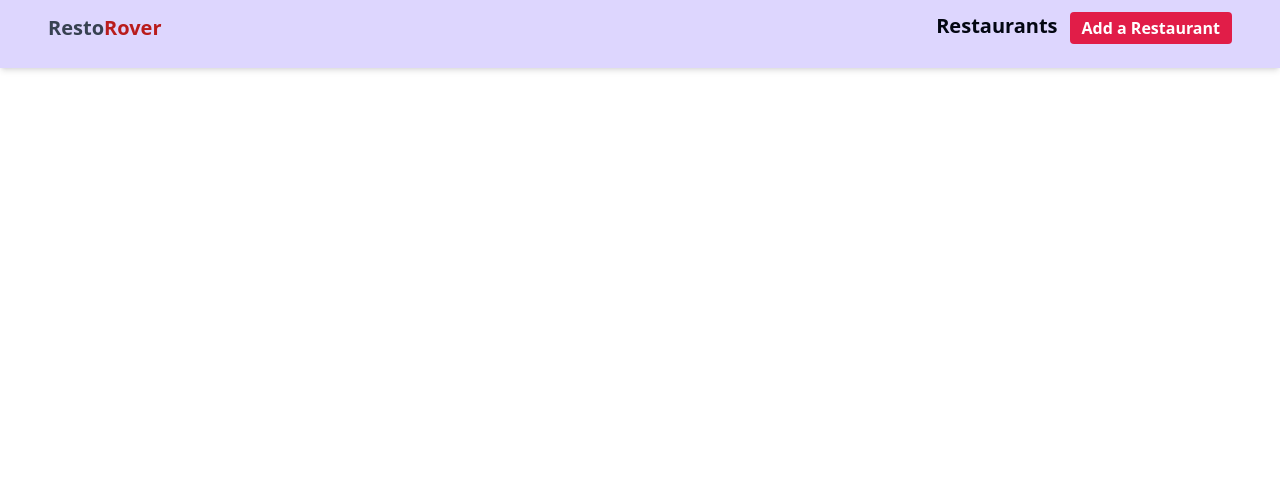
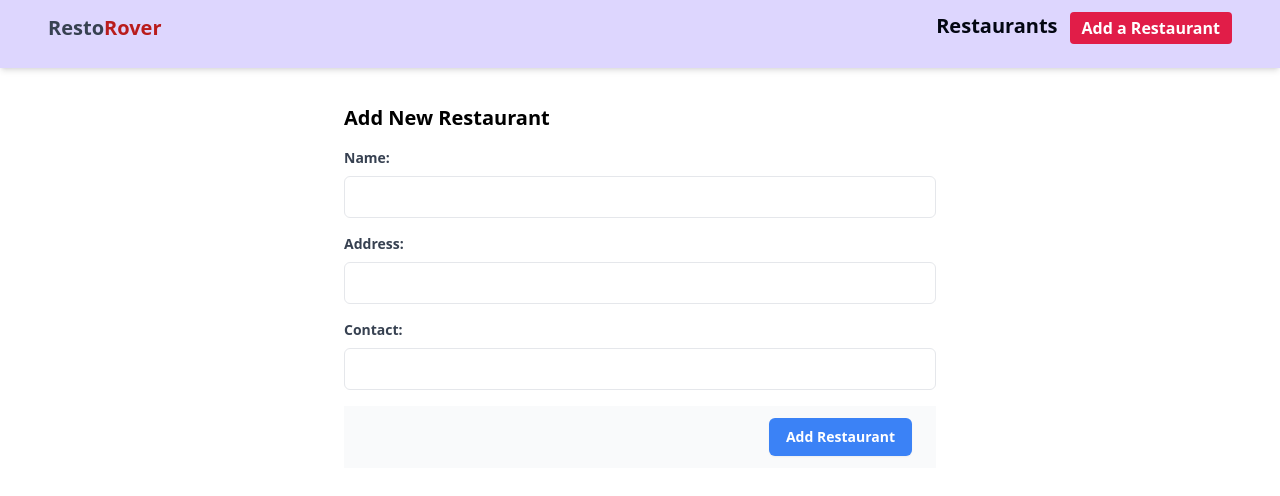
Before and after one commit to Luckyhudda/restaurant-listing, a React (Vite) app: page /add-restaurant in a window 1280 px wide. Shown: the top 496 px of the page. Built offline with nearby package versions, Linux system fonts and the light colour scheme.

Commit message:
add new Restaurant functionality

```diff
--- a/src/App.jsx
+++ b/src/App.jsx
@@ -3,6 +3,7 @@ import "./App.css";
 import HomePage from "./pages/HomePage";
 import Header from "./components/header/header";
 import RestaurantList from "./components/restaurants/restaurantList";
+import AddRestaurant from "./components/restaurants/addRestaurant";
 
 function App() {
   return (
@@ -11,6 +12,7 @@ function App() {
       <Routes>
         <Route path="/" element={<HomePage />} />
         <Route path="/restaurant-list" element={<RestaurantList/>} />
+        <Route path="/add-restaurant" element={<AddRestaurant/>} />
       </Routes>
     </>
   );
--- a/src/components/header/Header.jsx
+++ b/src/components/header/Header.jsx
@@ -37,11 +37,16 @@ const Header = () => {
         <div className="flex   justify-center flex-col items-center gap-2 pb-3">
           <Link
             to={"restaurant-list"}
+            onClick={() => setIsToggle(false)}
             className="text-gray-950 inline-block sm:hidden  font-semibold text-xl "
           >
             Restaurants
           </Link>
-          <Link to={"/add-restaurant"} className=" font-semibold">
+          <Link
+            to={"/add-restaurant"}
+            className=" font-semibold"
+            onClick={() => setIsToggle(false)}
+          >
             <button className="inline-block sm:hidden  text-white px-3 py-1 rounded-[4px] bg-rose-600 ">
               Add a Restaurant
             </button>
--- /dev/null
+++ b/src/components/restaurants/AddRestaurant.jsx
@@ -0,0 +1,90 @@
+/* eslint-disable react/prop-types */
+import  { useState } from "react";
+import axios from "axios";
+import { useNavigate } from "react-router-dom";
+
+const AddRestaurant = () => {
+    const navigate = useNavigate();
+  const [newRestaurant, setNewRestaurant] = useState({
+    name: "",
+    address: "",
+    contact: "",
+  });
+
+  const handleInputChange = (e) => {
+    const { name, value } = e.target;
+    setNewRestaurant((prevData) => ({
+      ...prevData,
+      [name]: value,
+    }));
+  };
+
+  const addRestaurantHandler = () => {
+    axios
+      .post("http://localhost:8900/crud/add-restaurant", newRestaurant)
+      .then((result) => {
+        console.log("restaurant added successfully", result);
+        setNewRestaurant({
+          name: "",
+          address: "",
+          contact: "",
+        });
+        navigate("/restaurant-list");
+      })
+      .catch((err) => {
+        console.log("error in adding restaurant", err);
+      });
+  };
+
+  return (
+    <div className="bg-white p-6 mx-auto mt-3 lg:w-1/2">
+      <h2 className="text-xl font-semibold mb-4">Add New Restaurant</h2>
+      <div className="mb-4">
+        <label className="block text-gray-700 text-sm font-bold mb-2">
+          Name:
+        </label>
+        <input
+          type="text"
+          name="name"
+          value={newRestaurant.name}
+          onChange={handleInputChange}
+          className="border rounded-md py-2 px-3 w-full focus:outline-none focus:ring focus:border-blue-300"
+        />
+      </div>
+      <div className="mb-4">
+        <label className="block text-gray-700 text-sm font-bold mb-2">
+          Address:
+        </label>
+        <input
+          type="text"
+          name="address"
+          value={newRestaurant.address}
+          onChange={handleInputChange}
+          className="border rounded-md py-2 px-3 w-full focus:outline-none focus:ring focus:border-blue-300"
+        />
+      </div>
+      <div className="mb-4">
+        <label className="block text-gray-700 text-sm font-bold mb-2">
+          Contact:
+        </label>
+        <input
+          type="text"
+          name="contact"
+          value={newRestaurant.contact}
+          onChange={handleInputChange}
+          className="border rounded-md py-2 px-3 w-full focus:outline-none focus:ring focus:border-blue-300"
+        />
+      </div>
+      <div className="bg-gray-50 px-4 py-3 sm:px-6 sm:flex sm:flex-row-reverse">
+        <button
+          onClick={addRestaurantHandler}
+          className="w-full inline-flex justify-center rounded-md border border-transparent shadow-sm px-4 py-2 bg-blue-500 text-white font-semibold hover:bg-blue-600 focus:outline-none focus:ring focus:border-blue-300 sm:ml-3 sm:w-auto sm:text-sm"
+        >
+          Add Restaurant
+        </button>
+      </div>
+    </div>
+  );
+};
+
+export default AddRestaurant;
```
